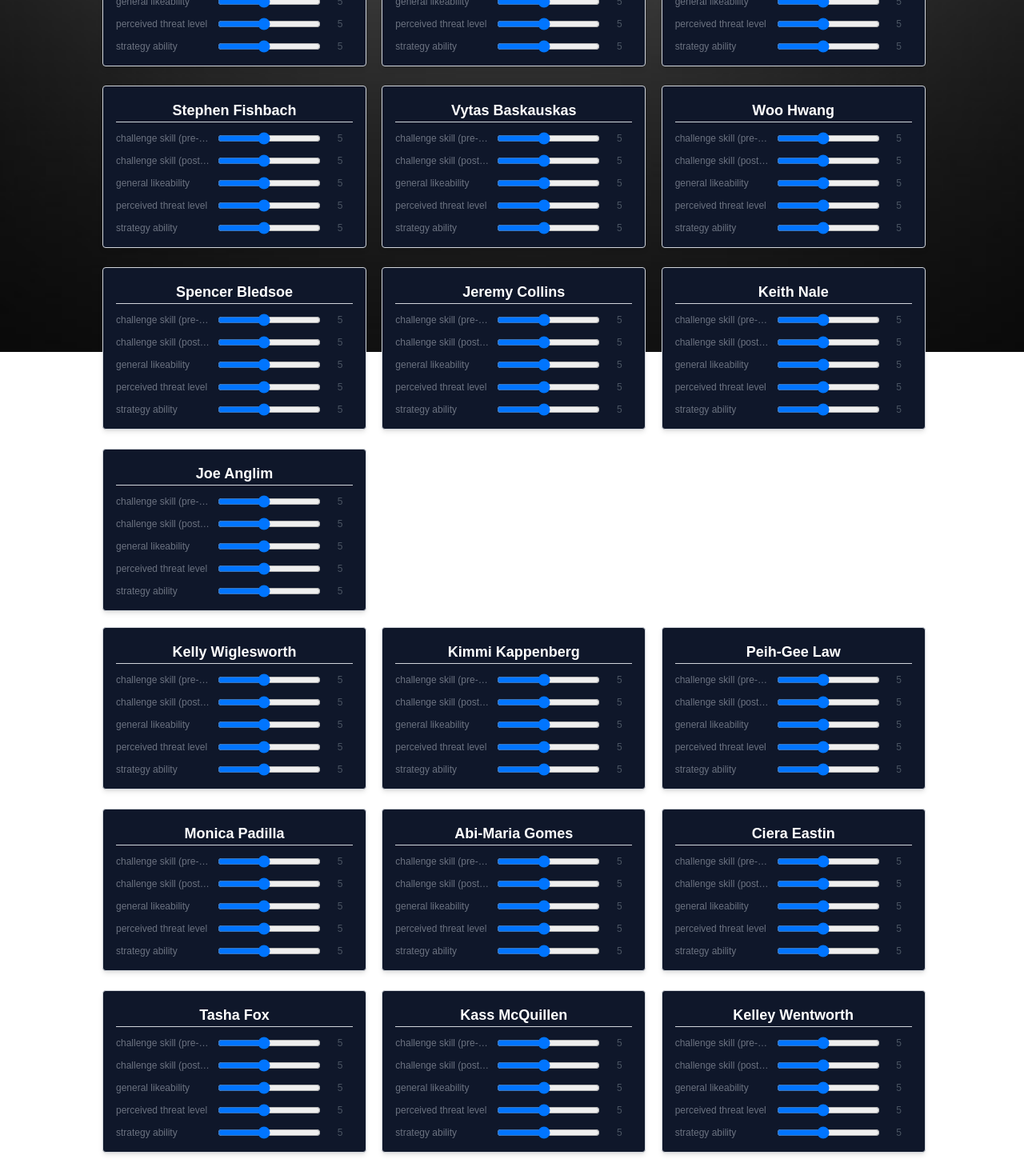
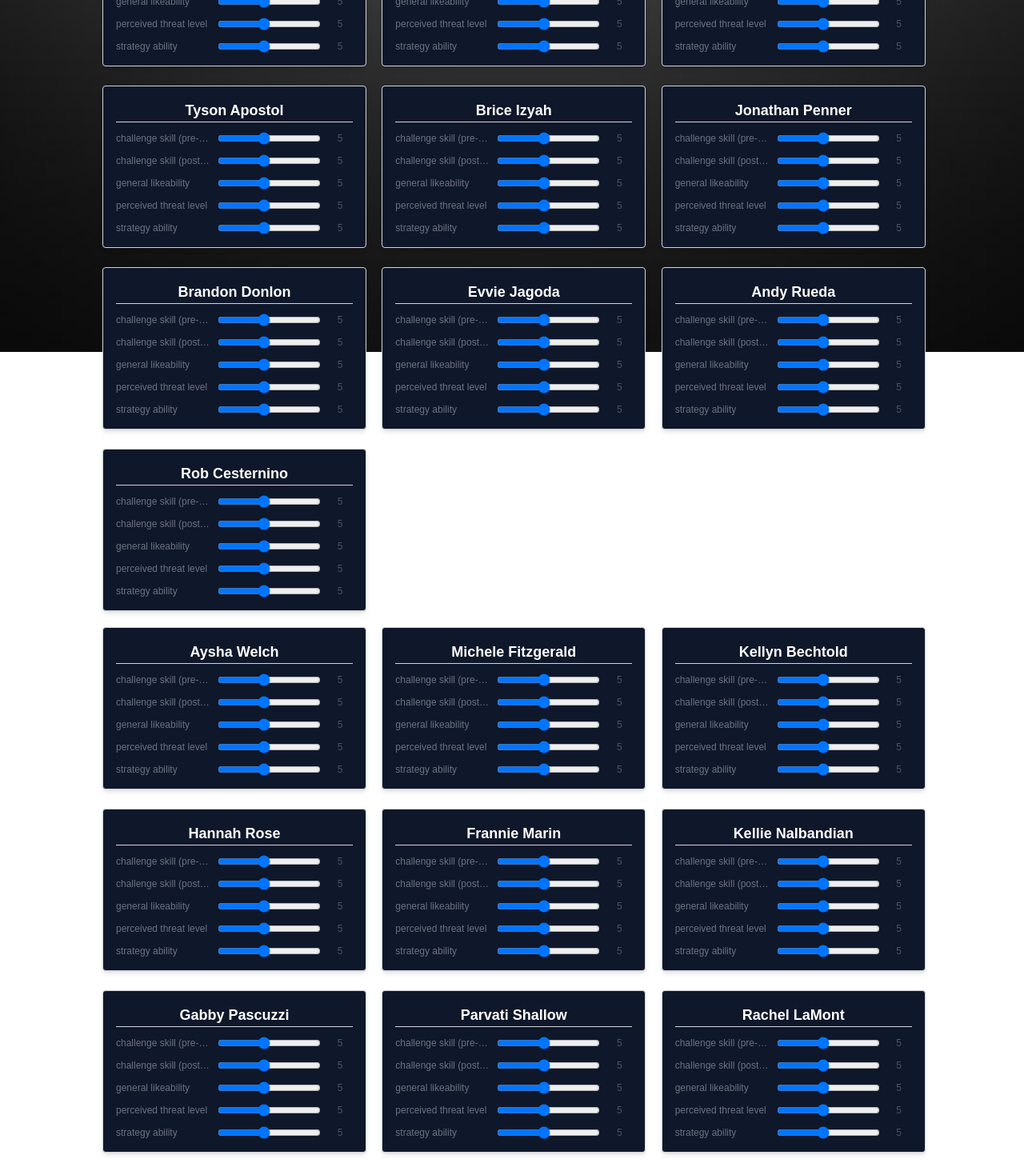
Before and after one commit to nicholasmentzer/survivorsim, a Next.js app: page / in a window 1280 px wide. Shown: the part 360-1824 px from the top of the page at 80% size. Built offline with nearby package versions, Linux system fonts and the light colour scheme.

Commit message:
updated player names, allowed random names

```diff
--- a/src/app/components/PlayerConfig.js
+++ b/src/app/components/PlayerConfig.js
@@ -35,7 +35,7 @@ console.log("Tribe Data:", tribeData);
           min="1"
           max="10"
           value={player[label]}
-          onChange={(e) => updatePlayerProperty(playerIndex, label, e.target.value)}
+          onChange={(e) => updatePlayerProperty(playerIndex, label, Number(e.target.value))}
           className="flex-1"
         />
         <span className="text-xs text-gray-600 w-8 text-center">{player[label]}</span>
--- a/src/app/data/players.json
+++ b/src/app/data/players.json
@@ -2,10 +2,7 @@
    "women":[
       {
          "id":1,
-         "name":"Kelly Wiglesworth",
-         "Season":"1, Survivor: Borneo",
-         "Age":37,
-         "Hometown":" Greensboro, NC",
+         "name":"Rachel LaMont",
          "premerge":5,
          "postmerge":5,
          "likeability":5,
@@ -18,10 +15,7 @@
       },
       {
          "id":2,
-         "name":"Kimmi Kappenberg",
-         "Season":"2, Survivor: The Australian Outback",
-         "Age":42,
-         "Hometown":" The Woodlands, TX",
+         "name":"Kellyn Bechtold",
          "premerge":5,
          "postmerge":5,
          "likeability":5,
@@ -35,9 +29,6 @@
       {
          "id":3,
          "name":"Peih-Gee Law",
-         "Season":"15, Survivor: China",
-         "Age":37,
-         "Hometown":" San Francisco, CA",
          "premerge":5,
          "postmerge":5,
          "likeability":5,
@@ -50,10 +41,7 @@
       },
       {
          "id":4,
-         "name":"Monica Padilla",
-         "Season":"19, Survivor: Samoa",
-         "Age":31,
-         "Hometown":" Queens, NY",
+         "name":"Kelley Wentworth",
          "premerge":5,
          "postmerge":5,
          "likeability":5,
@@ -66,10 +54,7 @@
       },
       {
          "id":5,
-         "name":"Abi-Maria Gomes",
-         "Season":"25, Survivor: Philippines",
-         "Age":35,
-         "Hometown":" Los Angeles, CA",
+         "name":"Natalie Anderson",
          "premerge":5,
          "postmerge":5,
          "likeability":5,
@@ -82,10 +67,7 @@
       },
       {
          "id":6,
-         "name":"Ciera Eastin",
-         "Season":"27, Survivor: Blood vs. Water",
-         "Age":26,
-         "Hometown":" Salem, OR",
+         "name":"Michele Fitzgerald",
          "premerge":5,
          "postmerge":5,
          "likeability":5,
@@ -98,10 +80,7 @@
       },
       {
          "id":7,
-         "name":"Tasha Fox",
-         "Season":"28, Survivor: Cagayan",
-         "Age":38,
-         "Hometown":" St. Louis, MO",
+         "name":"Emily Flippen",
          "premerge":5,
          "postmerge":5,
          "likeability":5,
@@ -114,10 +93,7 @@
       },
       {
          "id":8,
-         "name":"Kass McQuillen",
-         "Season":"28, Survivor: Cagayan",
-         "Age":42,
-         "Hometown":" Tehachapi, CA",
+         "name":"Genevieve Mushaluk",
          "premerge":5,
          "postmerge":5,
          "likeability":5,
@@ -130,9 +106,7 @@
       },
       {
          "id":9,
-         "name":"Kelley Wentworth",
-         "Season":"29, Survivor: San Juan del Sur",
-         "Age":28,
+         "name":"Aysha Welch",
          "premerge":5,
          "postmerge":5,
          "likeability":5,
@@ -145,10 +119,137 @@
       },
       {
          "id":10,
-         "name":"Shirin Oskooi",
-         "Season":"30, Survivor: Worlds Apart",
-         "Age":32,
-         "Hometown":" San Francisco, CA",
+         "name":"Tiffany Nicole Ervin",
+         "premerge":5,
+         "postmerge":5,
+         "likeability":5,
+         "threat":5,
+         "strategicness":5,
+         "gender":"female",
+         "tribe":1,
+         "region":0,
+         "career":0
+      },
+      {
+         "id":31,
+         "name":"Liz Wilcox",
+         "premerge":5,
+         "postmerge":5,
+         "likeability":5,
+         "threat":5,
+         "strategicness":5,
+         "gender":"female",
+         "tribe":1,
+         "region":0,
+         "career":0
+      },
+      {
+         "id":32,
+         "name":"Hannah Rose",
+         "premerge":5,
+         "postmerge":5,
+         "likeability":5,
+         "threat":5,
+         "strategicness":5,
+         "gender":"female",
+         "tribe":0,
+         "region":0,
+         "career":0
+      },
+      {
+         "id":33,
+         "name":"Kellie Nalbandian",
+         "premerge":5,
+         "postmerge":5,
+         "likeability":5,
+         "threat":5,
+         "strategicness":5,
+         "gender":"female",
+         "tribe":1,
+         "region":0,
+         "career":0
+      },
+      {
+         "id":34,
+         "name":"Maryanne Oketch",
+         "premerge":5,
+         "postmerge":5,
+         "likeability":5,
+         "threat":5,
+         "strategicness":5,
+         "gender":"female",
+         "tribe":0,
+         "region":0,
+         "career":0
+      },
+      {
+         "id":35,
+         "name":"Cirie Fields",
+         "premerge":5,
+         "postmerge":5,
+         "likeability":5,
+         "threat":5,
+         "strategicness":5,
+         "gender":"female",
+         "tribe":1,
+         "region":0,
+         "career":0
+      },
+      {
+         "id":36,
+         "name":"Parvati Shallow",
+         "premerge":5,
+         "postmerge":5,
+         "likeability":5,
+         "threat":5,
+         "strategicness":5,
+         "gender":"female",
+         "tribe":0,
+         "region":0,
+         "career":0
+      },
+      {
+         "id":37,
+         "name":"Carolyn Wiger",
+         "premerge":5,
+         "postmerge":5,
+         "likeability":5,
+         "threat":5,
+         "strategicness":5,
+         "gender":"female",
+         "tribe":0,
+         "region":0,
+         "career":0
+      },
+      {
+         "id":38,
+         "name":"Frannie Marin",
+         "premerge":5,
+         "postmerge":5,
+         "likeability":5,
+         "threat":5,
+         "strategicness":5,
+         "gender":"female",
+         "tribe":0,
+         "region":0,
+         "career":0
+      },
+      {
+         "id":39,
+         "name":"Angelina Keeley",
+         "premerge":5,
+         "postmerge":5,
+         "likeability":5,
+         "threat":5,
+         "strategicness":5,
+         "gender":"female",
+         "tribe":1,
+         "region":0,
+         "career":0
+      },
+      {
+         "id":40,
+         "name":"Gabby Pascuzzi",
          "premerge":5,
          "postmerge":5,
          "likeability":5,
@@ -163,10 +264,7 @@
    "men":[
       {
          "id":11,
-         "name":"Jeff Varner",
-         "Season":"2, The Australian Outback",
-         "Age":49,
-         "Hometown":" Greensboro, NC",
+         "name":"Rob Cesternino",
          "premerge":5,
          "postmerge":5,
          "likeability":5,
@@ -179,10 +277,7 @@
       },
       {
          "id":12,
-         "name":"Andrew Savage",
-         "Season":"7, Survivor: Pearl Islands",
-         "Age":51,
-         "Hometown":" San Jose, CA",
+         "name":"Brice Izyah",
          "premerge":5,
          "postmerge":5,
          "likeability":5,
@@ -195,10 +290,7 @@
       },
       {
          "id":13,
-         "name":"Terry Deitz",
-         "Season":"12, Survivor: Panama",
-         "Age":55,
-         "Hometown":" Simsbury, CT",
+         "name":"Christian Hubicki",
          "premerge":5,
          "postmerge":5,
          "likeability":5,
@@ -212,9 +304,6 @@
       {
          "id":14,
          "name":"Stephen Fishbach",
-         "Season":"18, Survivor: Tocantins",
-         "Age":36,
-         "Hometown":" New York, NY",
          "premerge":5,
          "postmerge":5,
          "likeability":5,
@@ -227,10 +316,7 @@
       },
       {
          "id":15,
-         "name":"Vytas Baskauskas",
-         "Season":"27, Survivor: Blood vs. Water",
-         "Age":35,
-         "Hometown":" Santa Monica, CA",
+         "name":"Owen Knight",
          "premerge":5,
          "postmerge":5,
          "likeability":5,
@@ -243,10 +329,7 @@
       },
       {
          "id":16,
-         "name":"Woo Hwang",
-         "Season":"28, Survivor: Cagayan",
-         "Age":31,
-         "Hometown":" Newport Beach, CA",
+         "name":"Dwight Moore",
          "premerge":5,
          "postmerge":5,
          "likeability":5,
@@ -259,10 +342,7 @@
       },
       {
          "id":17,
-         "name":"Spencer Bledsoe",
-         "Season":"28, Survivor: Cagayan",
-         "Age":22,
-         "Hometown":" Chicago, IL",
+         "name":"Omar Zaheer",
          "premerge":5,
          "postmerge":5,
          "likeability":5,
@@ -275,10 +355,7 @@
       },
       {
          "id":18,
-         "name":"Jeremy Collins",
-         "Season":"29, Survivor: San Juan del Sur",
-         "Age":37,
-         "Hometown":" Foxboro, MA",
+         "name":"Andy Rueda",
          "premerge":5,
          "postmerge":5,
          "likeability":5,
@@ -290,10 +367,7 @@
       },
       {
          "id":19,
-         "name":"Keith Nale",
-         "Season":"29, Survivor: San Juan del Sur",
-         "Age":54,
-         "Hometown":" Keithville, LA",
+         "name":"Brandon Donlon",
          "premerge":5,
          "postmerge":5,
          "likeability":5,
@@ -306,10 +380,137 @@
       },
       {
          "id":20,
-         "name":"Joe Anglim",
-         "Season":"30, Survivor: Worlds Apart",
-         "Age":26,
-         "Hometown":"Scottsdale, AZ",
+         "name":"Brando Meyer",
+         "premerge":5,
+         "postmerge":5,
+         "likeability":5,
+         "threat":5,
+         "strategicness":5,
+         "gender":"male",
+         "tribe":0,
+         "region":0,
+         "career":0
+      },
+      {
+         "id":21,
+         "name":"Kaleb Gebrewold",
+         "premerge":5,
+         "postmerge":5,
+         "likeability":5,
+         "threat":5,
+         "strategicness":5,
+         "gender":"male",
+         "tribe":0,
+         "region":0,
+         "career":0
+      },
+      {
+         "id":22,
+         "name":"Jonathan Penner",
+         "premerge":5,
+         "postmerge":5,
+         "likeability":5,
+         "threat":5,
+         "strategicness":5,
+         "gender":"male",
+         "tribe":0,
+         "region":0,
+         "career":0
+      },
+      {
+         "id":23,
+         "name":"Zach Wurtenberger",
+         "premerge":5,
+         "postmerge":5,
+         "likeability":5,
+         "threat":5,
+         "strategicness":5,
+         "gender":"male",
+         "tribe":0,
+         "region":0,
+         "career":0
+      },
+      {
+         "id":24,
+         "name":"Hunter McKnight",
+         "premerge":5,
+         "postmerge":5,
+         "likeability":5,
+         "threat":5,
+         "strategicness":5,
+         "gender":"male",
+         "tribe":0,
+         "region":0,
+         "career":0
+      },
+      {
+         "id":25,
+         "name":"Jake O'Kane",
+         "premerge":5,
+         "postmerge":5,
+         "likeability":5,
+         "threat":5,
+         "strategicness":5,
+         "gender":"male",
+         "tribe":0,
+         "region":0,
+         "career":0
+      },
+      {
+         "id":26,
+         "name":"Jeremy Collins",
+         "premerge":5,
+         "postmerge":5,
+         "likeability":5,
+         "threat":5,
+         "strategicness":5,
+         "gender":"male",
+         "tribe":0,
+         "region":0,
+         "career":0
+      },
+      {
+         "id":27,
+         "name":"Tyson Apostol",
+         "premerge":5,
+         "postmerge":5,
+         "likeability":5,
+         "threat":5,
+         "strategicness":5,
+         "gender":"male",
+         "tribe":0,
+         "region":0,
+         "career":0
+      },
+      {
+         "id":28,
+         "name":"Mike White",
+         "premerge":5,
+         "postmerge":5,
+         "likeability":5,
+         "threat":5,
+         "strategicness":5,
+         "gender":"male",
+         "tribe":0,
+         "region":0,
+         "career":0
+      },
+      {
+         "id":29,
+         "name":"Q Burdette",
+         "premerge":5,
+         "postmerge":5,
+         "likeability":5,
+         "threat":5,
+         "strategicness":5,
+         "gender":"male",
+         "tribe":0,
+         "region":0,
+         "career":0
+      },
+      {
+         "id":30,
+         "name":"Evvie Jagoda",
          "premerge":5,
          "postmerge":5,
          "likeability":5,
--- a/src/app/page.js
+++ b/src/app/page.js
@@ -1,5 +1,5 @@
 "use client";
-import { useState } from "react";
+import { useState, useEffect } from "react";
 import Head from "next/head";
 import PlayerConfig from "./components/PlayerConfig";
 import { populateTribes, simulate } from "./utils/simulation";
@@ -8,11 +8,24 @@ import careersData from "./data/careers.json";
 import regionsData from "./data/regions.json";
 import tribesData from "./data/tribes.json";
 
+const getRandomPlayers = (players, num) => {
+  const shuffled = [...players].sort(() => 0.5 - Math.random());
+  return shuffled.slice(0, num);
+};
+
 export default function Home() {
   const [status, setStatus] = useState("Configure your cast.");
   const [mode, setMode] = useState("configure");
   const [tribes, setTribes] = useState([]);
-  const [playerConfig, setPlayerConfig] = useState(playersData);
+  const [playerConfig, setPlayerConfig] = useState(null);
+
+  useEffect(() => {
+    setPlayerConfig({
+      men: getRandomPlayers(playersData.men, 10),
+      women: getRandomPlayers(playersData.women, 10),
+    });
+  }, []);
+
   const [results, setResults] = useState([]);
 
   const updateResults = (message) => {
@@ -46,6 +59,10 @@ export default function Home() {
       [gender]: updatedPlayers,
     }));
   };
+
+  if (!playerConfig) {
+    return <p className="text-center text-white">Loading players...</p>;
+  }
 
   return (
     <>
```
